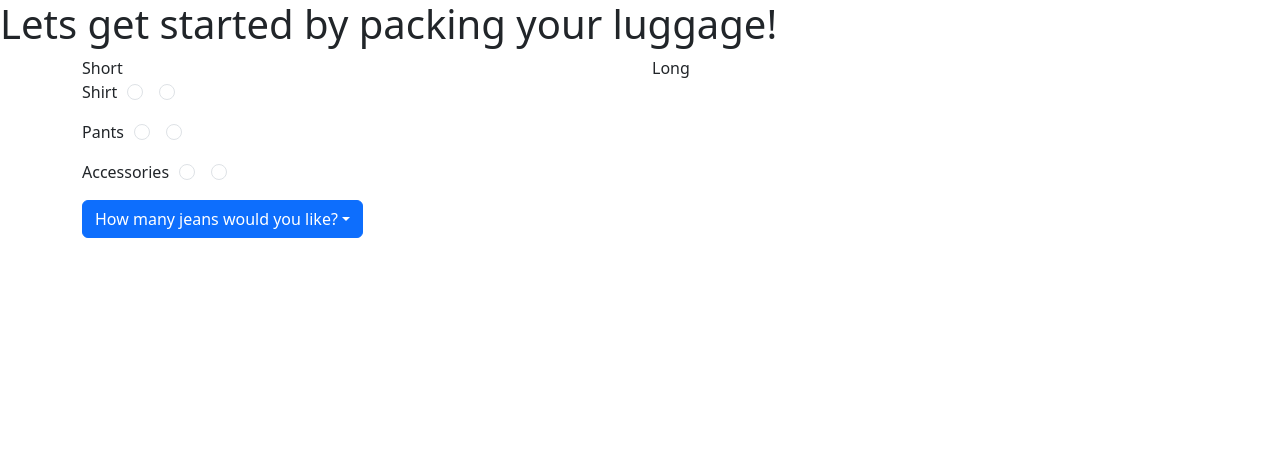
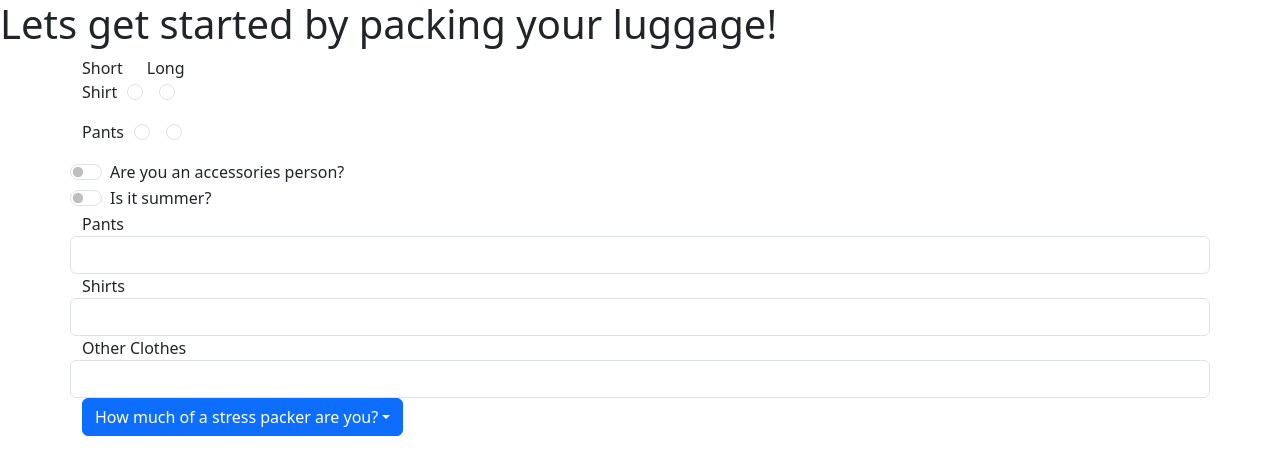
Before and after one commit to bcbergstrom/p4-project-travel-site, a React (Vite) app in the folder client/: page / in a window 1280 px wide. Shown: the top 474 px of the page. Built offline with nearby package versions, Linux system fonts and the light colour scheme.

Commit message:
added some laggage page and question page

```diff
--- a/client/src/App.jsx
+++ b/client/src/App.jsx
@@ -1,6 +1,7 @@
 import { useState } from 'react'
 import './css/bootstrap.scss'
 import Allquestions from './components/Questions'
+import ShowLuggage from './components/Luggage'
 
 
 function App() {
@@ -8,6 +9,7 @@ function App() {
 
   return (
     <div>
+      {/* <ShowLuggage/> */}
      <Allquestions/>
     </div>
   )
--- a/client/src/components/Dropdown.jsx
+++ b/client/src/components/Dropdown.jsx
@@ -4,7 +4,7 @@ export default function MenuDropdown(){
     return (
     <Dropdown>
         <Dropdown.Toggle id="dropdown-basic-button">
-            How many jeans would you like?
+            How much of a stress packer are you?
         </Dropdown.Toggle>
         <Dropdown.Menu>
             <Dropdown.Item>1</Dropdown.Item>
@@ -16,7 +16,7 @@ export default function MenuDropdown(){
             <Dropdown.Item>7</Dropdown.Item>
             <Dropdown.Item>8</Dropdown.Item>
             <Dropdown.Item>9</Dropdown.Item>
-            <Dropdown.Item>10+</Dropdown.Item>
+            <Dropdown.Item>10</Dropdown.Item>
         </Dropdown.Menu>
         </Dropdown>
 
--- /dev/null
+++ b/client/src/components/Luggage.jsx
@@ -0,0 +1,34 @@
+import React from "react";
+import Button from 'react-bootstrap/Button';
+import Form from 'react-bootstrap/Form';
+import Stack from 'react-bootstrap/Stack';
+import Dropdown from 'react-bootstrap/Dropdown';
+import DropdownButton from 'react-bootstrap/DropdownButton';
+import InputGroup from 'react-bootstrap/InputGroup';
+
+export default function Showluggage(){
+return(
+    <div>
+    <h1>This is your packed Luggage!</h1>
+    <img src ='https://cdn.shopify.com/s/files/1/0763/4793/files/Complete_bundle.jpeg?v=1596460228' class="img-fluid"/>
+
+
+    <Stack direction="horizontal" gap={3}>
+      <Form.Control className="me-auto" placeholder="Adding more..." />
+      <InputGroup className="mb-3">
+        <DropdownButton
+          variant="outline-secondary"
+          title="Dropdown"
+          id="input-group-dropdown-1"
+        >
+              <Dropdown.Item href="#">Pants</Dropdown.Item>
+          <Dropdown.Item href="#">Shirts</Dropdown.Item>
+          <Dropdown.Item href="#">Accessories</Dropdown.Item>
+        </DropdownButton>
+      </InputGroup>
+      <Button variant="secondary">Submit</Button>
+      <Button variant="outline-danger">Reset</Button>
+    </Stack>
+    </div>
+)
+}
--- a/client/src/components/Questions.jsx
+++ b/client/src/components/Questions.jsx
@@ -7,87 +7,36 @@ import Col from 'react-bootstrap/Col';
 import Form from 'react-bootstrap/Form';
 
  export default function Allquestions(){
-    // cosnt [cboxes, setcboxes] = useState(false)
+
     const [allquest, setallquest]= useState([])
-    // function howPacked(){
-    //     let h
-    // }
-        // <script>
-        // function checkNo(){
-        //     const checkbox = document.getElementById('styleS');
-        //     const text = document.getElementById('text');
-        //     if (checkbox.checked == true){
-        //         text.style.display = "block";
-        //     } else {
-        //         text.style.display = "none";
-        //     }
-        // }
-        // </script>
     return(
-        <>
+        <div>
+                <Form>
         <h1>Lets get started by packing your luggage!</h1>
-        {/* <form onSubmit={(e)=>
-            e.preventDefault()
-            const pLuggage = {
-                styleS = e.target['StyleShirts'].value,
-                styleP = e.target['StylePants'].value,
-                styleA = e.target['StyleAccessories'].value,
-                iSum = e.target['IsSummer'].value,
-                aP = e.target['Pants'].value,
-                aS = e.target['Shirts'].value,
-                aO = e.target['OtherClothes'].value,
-                wS = e.target['WorryScale'].value
-                }
-
-                }> */}
-                <Form>
-
-        <div>
-         {/* <input type="checkbox" id="styleS" onclick="myFunction()"/> */}
-            {/* <p id="text" style="display:none">Checkbox is CHECKED!</p> */}
             <Container>
                 <Row>
-                    <Col>Short</Col>
+                    <Col xs='auto'>Short</Col>
                     <Col>Long</Col>
-            <Form>
-                {['Shirt  ', 'Pants  ', 'Accessories  '].map((type) => (
+                    {/* might have to seperate them all to get better results for the luggage */}
+                {['Shirt  ', 'Pants  '].map((type) => (
         <div key={`inline-${type}`} className="mb-3">
-        <label for="styleP" style={{paddingRight: '10px'}}>{type}</label>
-          <Form.Check
-            inline
-            name="group1"
-            type='radio'
-            id={`inline-${type}-1`}
-          />
-          <Form.Check
-            inline
-            name="group1"
-            type='radio'
-            id={`inline-${type}-2`}
-          />
+        <label for="styles" style={{paddingRight: '10px'}}>{type}</label>
+          <Form.Check inline name="Short" type='radio' id='Short' />
+          <Form.Check inline name="Long" type='radio' id='Long'/>
         </div>
       ))}
-                </Form>
-
-
-            {/*
-            <input type="checkbox" id="styleS" name="StyleShirts" check/>
-            <input type="checkbox" id="styleS" name="StyleShirts" check />
-            <input type="checkbox" id="styleP" name="StylePants" check />
-            <input type="checkbox" id="styleP" name="StylePants" check />
-            <label for="styleA">Accessories</label>
-            <input type="checkbox" id="styleA" name="StyleAccessories" check />
-            <input type="checkbox" id="styleA" name="StyleAccessories" check />
-            <label for="styleA">Summer</label>
-            <input type="checkbox" id="iSum" name="IsSummer" check />
-            <input type="checkbox" id="iSum" name="IsSummer" check /> */}
+    <Form.Check type="switch" id="style_accessories" label="Are you an accessories person?"/>
+      <Form.Check type="switch" id="is_Summer" label="Is it summer?"/>
+      <span class= 'input-one-number' id='pants'>Pants</span>
+      <input type='integer' className='form-control'/>
+      <span class= 'input-one-number' id='shirts'>Shirts</span>
+      <input type='integer' className='form-control'/>
+      <span class= 'input-one-number' id='other_clothes'>Other Clothes</span>
+      <input type='integer' className='form-control'/>
             <MenuDropdown/>
                 </Row>
             </Container>
+                </Form>
             </div>
-
-        {/* </form> */}
-                </Form>
-        </>
     )
 }
```
Also changed, not shown: client/src/components/Calculating.jsx (added, +31 -0 lines).
